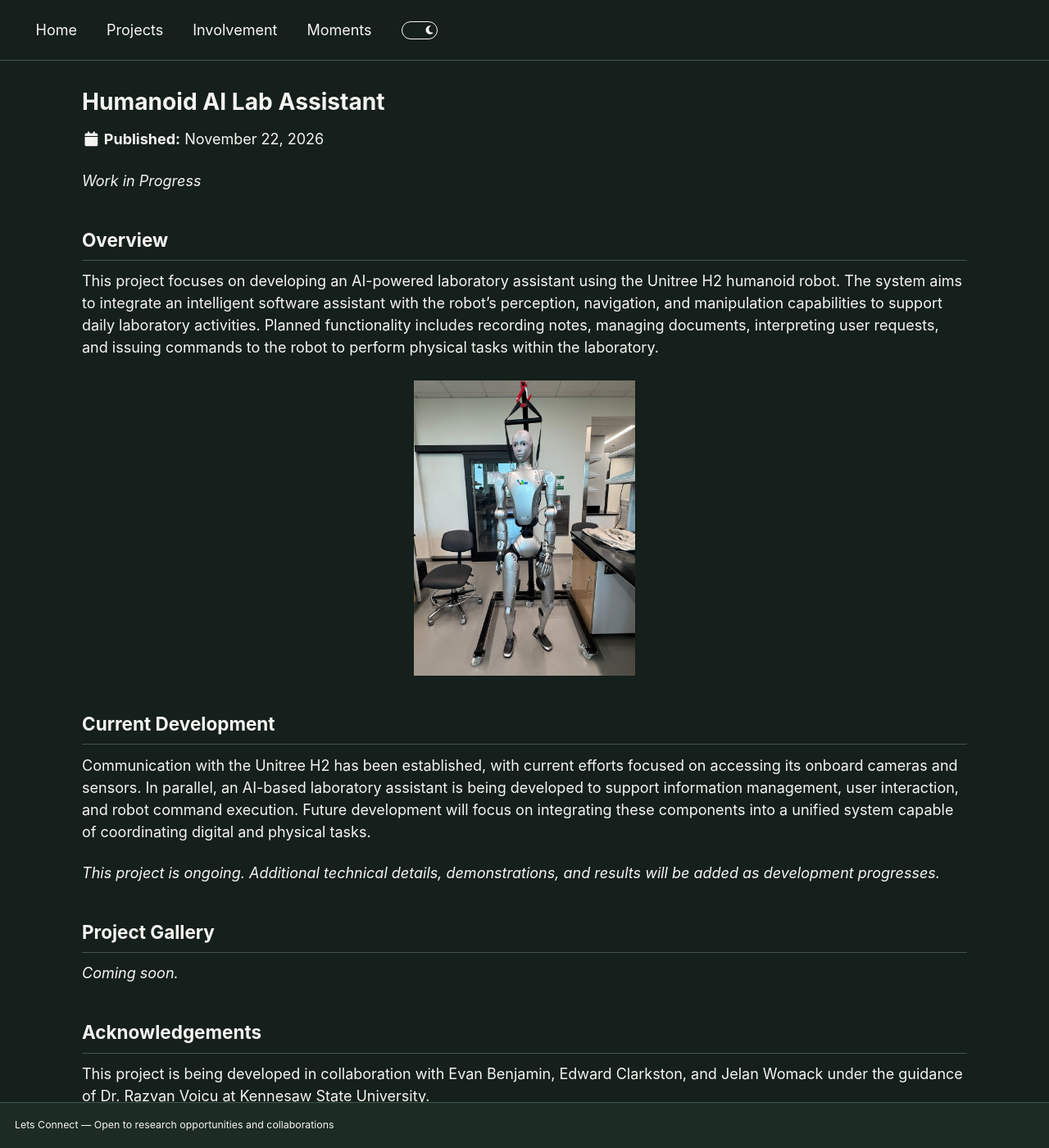
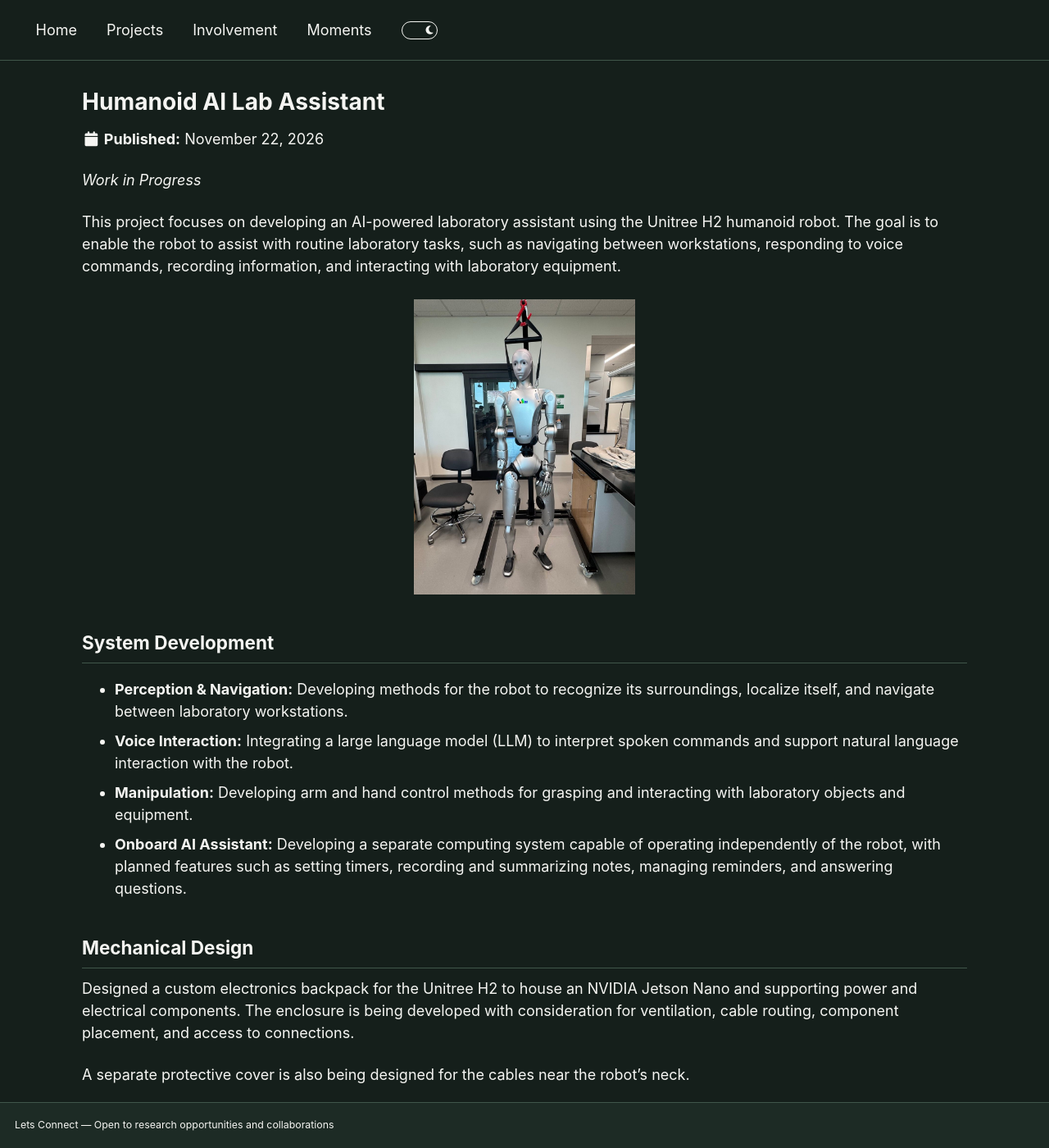
Before and after one commit to laurn156/laurn156.github.io, a Jekyll site: the page built from _portfolio/humanoid-ai-lab-assistant.md, in a window 1280 px wide and 1400 px high. Shown: the whole window at 82% size. Built offline with Jekyll 4.4.1, drawn with Linux system fonts in a browser that asks for light colours; a style sheet for code colours, icons or effects is not loaded.

Commit message:
Update the Humanoid AI Lab Assistant project

```diff
--- a/_portfolio/humanoid-ai-lab-assistant.md
+++ b/_portfolio/humanoid-ai-lab-assistant.md
@@ -1,6 +1,6 @@
 ---
 title: "Humanoid AI Lab Assistant"
-excerpt: "Developing an AI-powered laboratory assistant on the Unitree H2 humanoid robot that combines information management with perception, navigation, and manipulation to support daily lab activities."
+excerpt: "This project focuses on developing an AI-powered laboratory assistant using the Unitree H2 humanoid robot. The goal is to enable the robot to assist with routine laboratory tasks, such as navigating between workstations, responding to voice commands, recording information, and interacting with laboratory equipment."
 collection: portfolio
 permalink: /portfolio/humanoid-ai-lab-assistant/
 author_profile: false
@@ -10,17 +10,22 @@ header:
 
 *Work in Progress*
 
-## Overview
-
-This project focuses on developing an AI-powered laboratory assistant using the Unitree H2 humanoid robot. The system aims to integrate an intelligent software assistant with the robot's perception, navigation, and manipulation capabilities to support daily laboratory activities. Planned functionality includes recording notes, managing documents, interpreting user requests, and issuing commands to the robot to perform physical tasks within the laboratory.
+This project focuses on developing an AI-powered laboratory assistant using the Unitree H2 humanoid robot. The goal is to enable the robot to assist with routine laboratory tasks, such as navigating between workstations, responding to voice commands, recording information, and interacting with laboratory equipment.
 
 <img class="project-overview-image" src="/images/humanoid-main.jpg" alt="Unitree H2 humanoid robot supported by a gantry stand in the lab">
 
-## Current Development
+## System Development
 
-Communication with the Unitree H2 has been established, with current efforts focused on accessing its onboard cameras and sensors. In parallel, an AI-based laboratory assistant is being developed to support information management, user interaction, and robot command execution. Future development will focus on integrating these components into a unified system capable of coordinating digital and physical tasks.
+- **Perception & Navigation:** Developing methods for the robot to recognize its surroundings, localize itself, and navigate between laboratory workstations.
+- **Voice Interaction:** Integrating a large language model (LLM) to interpret spoken commands and support natural language interaction with the robot.
+- **Manipulation:** Developing arm and hand control methods for grasping and interacting with laboratory objects and equipment.
+- **Onboard AI Assistant:** Developing a separate computing system capable of operating independently of the robot, with planned features such as setting timers, recording and summarizing notes, managing reminders, and answering questions.
 
-*This project is ongoing. Additional technical details, demonstrations, and results will be added as development progresses.*
+## Mechanical Design
+
+Designed a custom electronics backpack for the Unitree H2 to house an NVIDIA Jetson Nano and supporting power and electrical components. The enclosure is being developed with consideration for ventilation, cable routing, component placement, and access to connections.
+
+A separate protective cover is also being designed for the cables near the robot's neck.
 
 ## Project Gallery
 
```
